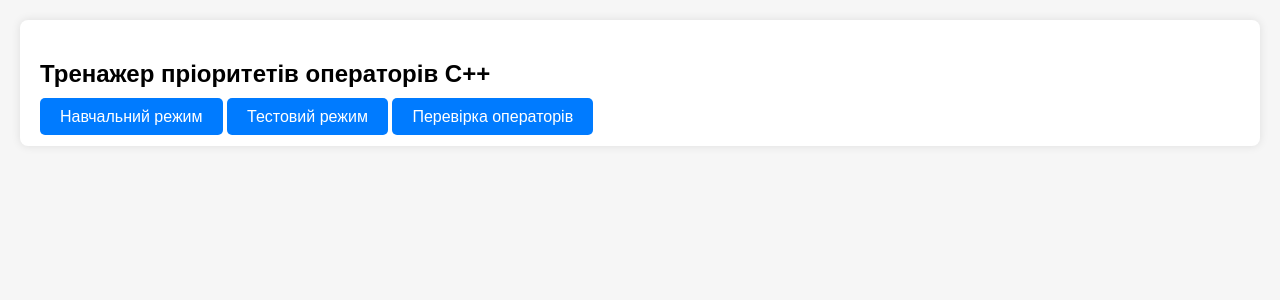
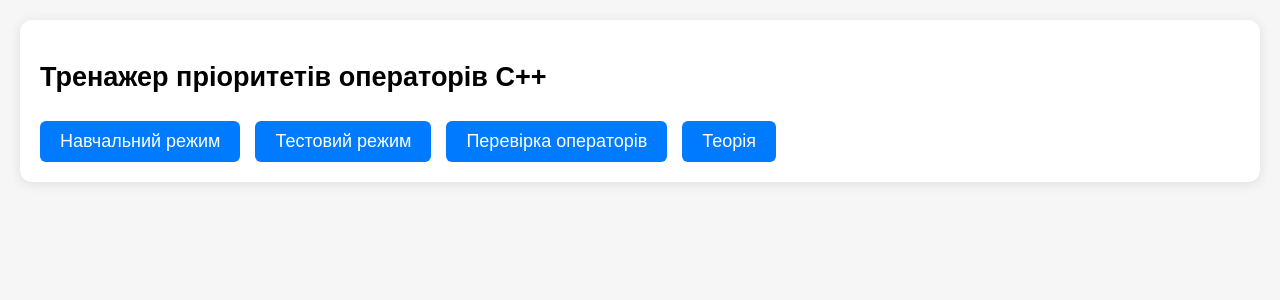
Before and after one commit to Antkom777/operator-trainer, a Flask app: page / in a window 1280 px wide. Shown: the top 300 px of the page. Run offline with Flask 3, Linux system fonts and the light colour scheme.

Commit message:
feat: add theory mode

```diff
--- a/app.py
+++ b/app.py
@@ -158,6 +158,13 @@ def perform_check(op1, op2):
         result=result
     )
 
+# ---------------------------
+# Theory page
+# ---------------------------
+@app.route("/theory")
+def theory():
+    return render_template("theory.html", table=PRIORITY_TABLE)
+
 @app.route("/check_final", methods=["POST"])
 def check_final():
     op1 = request.form["op1"]
@@ -165,4 +172,4 @@ def check_final():
     return perform_check(op1, op2)
 
 if __name__ == "__main__":
-    app.run(debug=True)
+    app.run(host="0.0.0.0", port=5000, debug=True)
--- a/templates/base.html
+++ b/templates/base.html
@@ -1,22 +1,97 @@
 <!DOCTYPE html>
-<html>
+<html lang="uk">
 <head>
     <meta charset="UTF-8">
+    <meta name="viewport" content="width=device-width, initial-scale=1.0"> <!-- для мобільної адаптивності -->
+
     <title>C++ Operator Trainer</title>
+
     <style>
-        body { font-family: Arial; margin: 20px; background: #f6f6f6; }
-        .card { background: white; padding: 20px; border-radius: 8px;
-                box-shadow: 0 0 10px rgba(0,0,0,0.1); margin-bottom: 20px; }
-        .btn { padding: 10px 20px; background: #007bff; color: white;
-               text-decoration: none; border-radius: 5px; }
-        .btn:hover { background: #0056d2; }
-        table { border-collapse: collapse; width: 100%; }
-        th, td { padding: 8px; border-bottom: 1px solid #ccc; }
+        body {
+            font-family: Arial, sans-serif;
+            margin: 20px;
+            background: #f6f6f6;
+            font-size: 18px; /* Загальний розмір шрифту */
+        }
+
+        .card {
+            background: white;
+            padding: 20px;
+            border-radius: 12px;
+            box-shadow: 0 2px 12px rgba(0,0,0,0.1);
+            margin-bottom: 30px;
+        }
+
+        .btn {
+            padding: 10px 20px;
+            background: #007bff;
+            color: white;
+            text-decoration: none;
+            border-radius: 6px;
+            display: inline-block;
+            margin-right: 10px;
+            margin-top: 5px;
+        }
+
+        .btn:hover {
+            background: #0056d2;
+        }
+
+        .table-container {
+            overflow-x: auto;
+            -webkit-overflow-scrolling: touch;
+        }
+
+        table {
+            border-collapse: collapse;
+            width: 100%;
+            table-layout: fixed;
+        }
+
+        th, td {
+            padding: 12px;
+            border-bottom: 1px solid #ddd;
+            text-align: left;
+            font-size: 16px;
+            word-wrap: break-word;
+        }
+
+        th {
+            background: #fafafa;
+            font-weight: bold;
+        }
+
+        /* Mobile phone */
+        @media (max-width: 600px) {
+
+            body {
+                font-size: 20px;
+                margin: 10px;
+            }
+
+            th, td {
+                padding: 10px;
+                font-size: 18px;
+            }
+
+            h1, h2, h3 {
+                font-size: 26px;
+            }
+
+            .btn {
+                font-size: 20px;
+                padding: 14px 24px;
+            }
+        }
     </style>
 </head>
+
 <body>
+
     <div class="card">
-        {% block content %}{% endblock %}
+        {% block content %}
+        {% endblock %}
     </div>
+
 </body>
 </html>
--- a/templates/index.html
+++ b/templates/index.html
@@ -6,4 +6,5 @@
 <a href="/learning" class="btn">Навчальний режим</a>
 <a href="/test" class="btn">Тестовий режим</a>
 <a href="/check" class="btn">Перевірка операторів</a>
+<a href="/theory" class="btn">Теорія</a>
 {% endblock %}
```
Also changed, not shown: templates/theory.html (added, +40 -0 lines).
